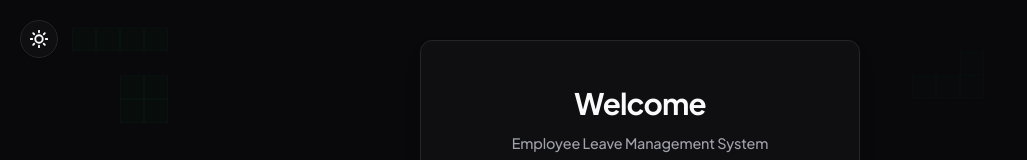
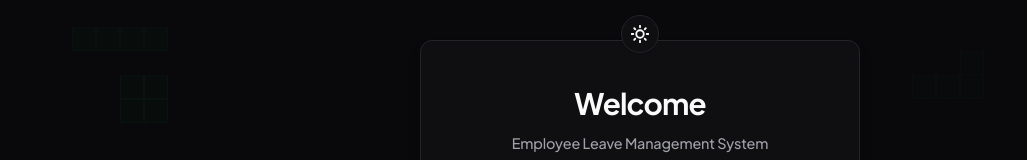
Before and after one commit to neerajcoder1/employee-leave-manager, a React (Vite) app in the folder frontend/: page / in a window 1280 px wide. Shown: the top 160 px of the page, without its empty margins (0-1027 px from the left). Built offline with nearby package versions, Linux system fonts and the light colour scheme.

Commit message:
style: center theme toggle and apply circle hover effect to logo

```diff
--- a/frontend/src/index.css
+++ b/frontend/src/index.css
@@ -648,6 +648,22 @@ body {
   }
 }
 
+/* Navbar Logo styling */
+.navbar .logo img {
+  border-radius: 50%;
+  border: 1px solid var(--border-color);
+  transition: transform 0.3s ease, box-shadow 0.3s ease;
+  box-shadow: var(--shadow-sm);
+  background-color: #fff;
+  aspect-ratio: 1 / 1;
+  object-fit: cover !important;
+}
+
+.navbar .logo img:hover {
+  transform: scale(1.15) rotate(-5deg);
+  box-shadow: 0 0 15px var(--accent-color);
+}
+
 /* Navbar profile hover */
 .navbar-profile-trigger:hover .avatar-initials {
   transform: scale(1.08);
@@ -854,8 +870,9 @@ body {
    ========================================================================== */
 .theme-toggle-btn {
   position: fixed;
-  top: 20px;
-  left: 20px;
+  top: 15px;
+  left: 50%;
+  transform: translateX(-50%);
   width: 38px;
   height: 38px;
   border-radius: 50%;
```
